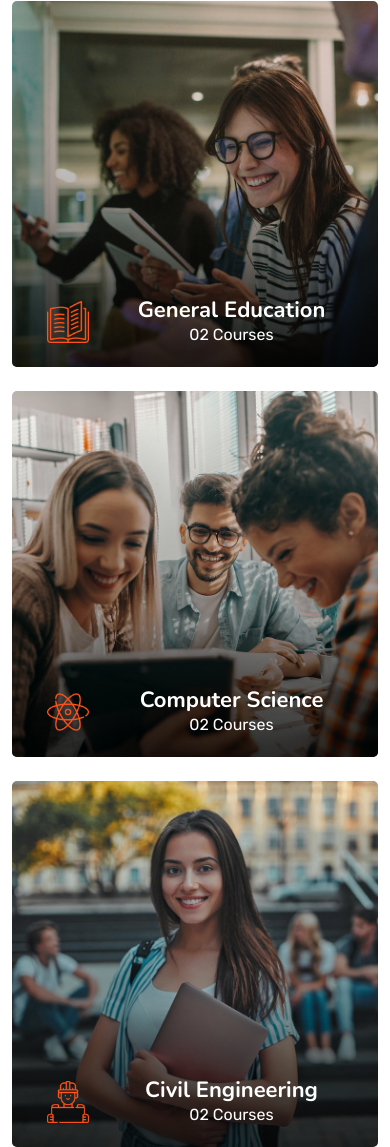
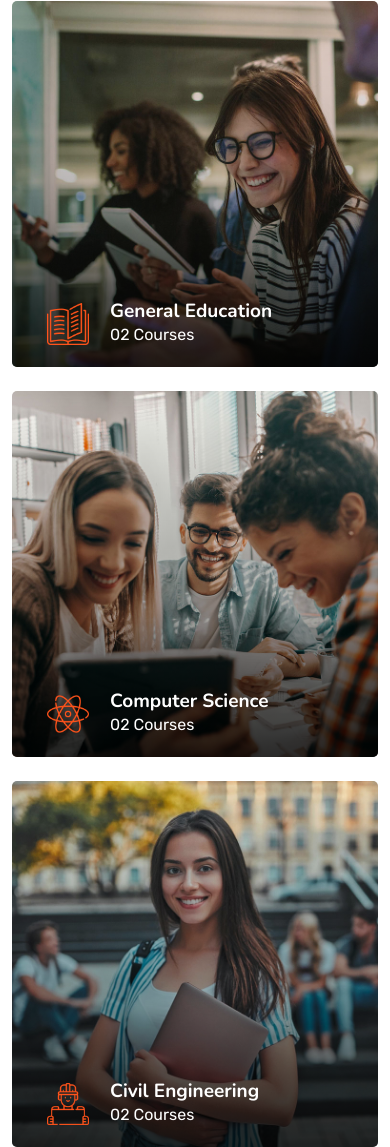
Before and after one commit to s-m-saifullah/educavo-recreation, a website: page index.html in a window 390 px wide. Shown: the part 1171-2318 px from the top of the page. Drawn offline with nearby package versions, Linux system fonts and the light colour scheme.

Commit message:
fixed some responsive settings

```diff
--- a/index.html
+++ b/index.html
@@ -426,7 +426,7 @@
                   <img src="assets/images/categories/main-home/1.jpg" alt="" class="img-fluid">
                 </div>
                 <div class="category-overlay">
-                  <div class="row align-items-center">
+                  <div class="row align-items-center text-start">
                     <div class="col-3">
                       <div class="categories-content--icon text-center"><img src="assets/images/categories/main-home/icon/1.png" alt="" class="img-fluid"></div>
                     </div>
@@ -449,7 +449,7 @@
                   <img src="assets/images/categories/main-home/2.jpg" alt="" class="img-fluid">
                 </div>
                 <div class="category-overlay">
-                  <div class="row align-items-center">
+                  <div class="row align-items-center text-start">
                     <div class="col-3">
                       <div class="categories-content--icon text-center"><img src="assets/images/categories/main-home/icon/2.png" alt="" class="img-fluid"></div>
                     </div>
@@ -470,7 +470,7 @@
               <div class="categories-content">
                 <div class="category-img"><img src="assets/images/categories/main-home/3.jpg" alt="" class="img-fluid"></div>
                 <div class="category-overlay">
-                  <div class="row align-items-center">
+                  <div class="row align-items-center text-start">
                     <div class="col-3">
                       <div class="categories-content--icon text-center"><img src="assets/images/categories/main-home/icon/3.png" alt="" class="img-fluid"></div>
                     </div>
@@ -493,7 +493,7 @@
                   <img src="assets/images/categories/main-home/4.jpg" alt="" class="img-fluid">
                 </div>
                 <div class="category-overlay">
-                  <div class="row align-items-center">
+                  <div class="row align-items-center text-start">
                     <div class="col-3">
                       <div class="categories-content--icon text-center"><img src="assets/images/categories/main-home/icon/4.png" alt="" class="img-fluid"></div>
                     </div>
@@ -516,7 +516,7 @@
                   <img src="assets/images/categories/main-home/5.jpg" alt="" class="img-fluid">
                 </div>
                 <div class="category-overlay">
-                  <div class="row align-items-center">
+                  <div class="row align-items-center text-start">
                     <div class="col-3">
                       <div class="categories-content--icon text-center"><img src="assets/images/categories/main-home/icon/5.png" alt="" class="img-fluid"></div>
                     </div>
@@ -539,7 +539,7 @@
                   <img src="assets/images/categories/main-home/6.jpg" alt="" class="img-fluid">
                 </div>
                 <div class="category-overlay">
-                  <div class="row align-items-center">
+                  <div class="row align-items-center text-start">
                     <div class="col-3">
                       <div class="categories-content--icon text-center"><img src="assets/images/categories/main-home/icon/6.png" alt="" class="img-fluid"></div>
                     </div>
@@ -816,10 +816,12 @@
         </div>
         <div class="col-12 col-lg-6">
           <div class="cta_right" style="background-image: url(assets/images/cta/main-home.jpg);">
-            <div class="cta_right_content">
-              <h3>20% Offer Running - Join Today</h3>
-              <p>We denounce with righteous indignation and dislike men who are so beguiled and demoralized by the charms of pleasure of your moment, so blinded by desire those who fail in their duty through weakness. These cases are perfectly simple and easy every pleasure is to be welcomed and every pain avoided.</p>
-              <button type="button">register now</button>
+            <div class="container">
+              <div class="cta_right_content">
+                <h3>20% Offer Running - Join Today</h3>
+                <p>We denounce with righteous indignation and dislike men who are so beguiled and demoralized by the charms of pleasure of your moment, so blinded by desire those who fail in their duty through weakness. These cases are perfectly simple and easy every pleasure is to be welcomed and every pain avoided.</p>
+                <button type="button">register now</button>
+              </div>
             </div>
           </div>
         </div>
@@ -1024,7 +1026,7 @@
             </div>
           </div>
         </div>
-        <div class="slider_dots"></div>
+        <div class="slider_dots d-none d-md-block"></div>
       </div>
     </section>
 
--- a/scss/pages/home/_categories.scss
+++ b/scss/pages/home/_categories.scss
@@ -42,6 +42,10 @@
                 &:hover {
                   color: $primary;
                 }
+
+                @include media-breakpoint-down(sm) {
+                  font-size: 19px;
+                }
               }
             }
           }
--- a/scss/pages/home/_cta.scss
+++ b/scss/pages/home/_cta.scss
@@ -13,7 +13,15 @@
     background-position: left;
     background-size: cover;
     background-repeat: no-repeat;
-    padding: 130px 175px 130px 70px;
+    padding: 130px 70px;
+
+    @include media-breakpoint-down(lg) {
+      padding: 70px 25px;
+    }
+
+    @include media-breakpoint-down(sm) {
+      padding: 70px 15px;
+    }
 
     &_content {
       color: $white;
@@ -22,10 +30,28 @@
         font-size: 36px;
         line-height: 46px;
         margin-bottom: 20px;
+
+        @include media-breakpoint-down(lg) {
+          font-size: 32px;
+          line-height: 43px;
+        }
+
+        @include media-breakpoint-down(sm) {
+          font-size: 26px;
+          line-height: 36px;
+        }
+      }
+
+      p {
+        @include media-breakpoint-down(sm) {
+          font-size: 15px;
+          line-height: 24px;
+        }
       }
 
       button {
         @include buttons;
+        font-weight: 500;
         padding: 15px 40px;
         margin-top: 50px;
       }
--- a/scss/pages/home/_faq.scss
+++ b/scss/pages/home/_faq.scss
@@ -7,8 +7,11 @@
   padding: 100px 0;
 
   &_left {
+    padding: 70px 50px;
     background-color: $light_bg_color;
-    padding: 70px 50px;
+    @include media-breakpoint-down(sm) {
+      padding: 30px 15px;
+    }
 
     h3 {
       font-weight: 700;
@@ -70,7 +73,12 @@
     height: 100%;
     background-size: cover;
     background-position: center;
+    min-height: 615px;
     position: relative;
+
+    @include media-breakpoint-down(lg) {
+      min-height: 570px;
+    }
 
     &_play-btn {
       width: 70px;
--- a/scss/pages/home/_testimonials.scss
+++ b/scss/pages/home/_testimonials.scss
@@ -6,6 +6,10 @@
   background-position: center;
   background-size: cover;
   background-repeat: no-repeat;
+
+  @include media-breakpoint-down(sm) {
+    padding-bottom: 0;
+  }
   .section_heading {
     font-weight: 800;
     color: $white;
@@ -15,6 +19,22 @@
   &_slider--wrapper {
     .slick-list {
       height: 580px;
+
+      @include media-breakpoint-only(lg) {
+        height: 705px;
+      }
+
+      @include media-breakpoint-only(md) {
+        height: 900px;
+      }
+
+      @include media-breakpoint-down(sm) {
+        height: 645px;
+      }
+
+      @media (max-width: 530px) {
+        height: 565px;
+      }
       .slick-slide {
         margin-left: 15px;
         margin-right: 15px;
@@ -23,6 +43,11 @@
           padding: 60px;
           background-color: rgba($secondary, 0.8);
           position: relative;
+
+          @include media-breakpoint-down(sm) {
+            padding: 30px;
+            padding-bottom: 50px;
+          }
           .quote_image {
             img {
               width: 66px;
@@ -37,6 +62,10 @@
             font-size: 23px;
             line-height: 33px;
             color: $white;
+
+            @include media-breakpoint-down(sm) {
+              font-size: 18px;
+            }
           }
 
           .client-info {
@@ -55,6 +84,7 @@
               font-size: 20px;
               font-weight: 700;
               margin-top: 15px;
+              width: max-content;
             }
 
             p {
```
Also changed, not shown: assets/css/style.css, 1 other file.
